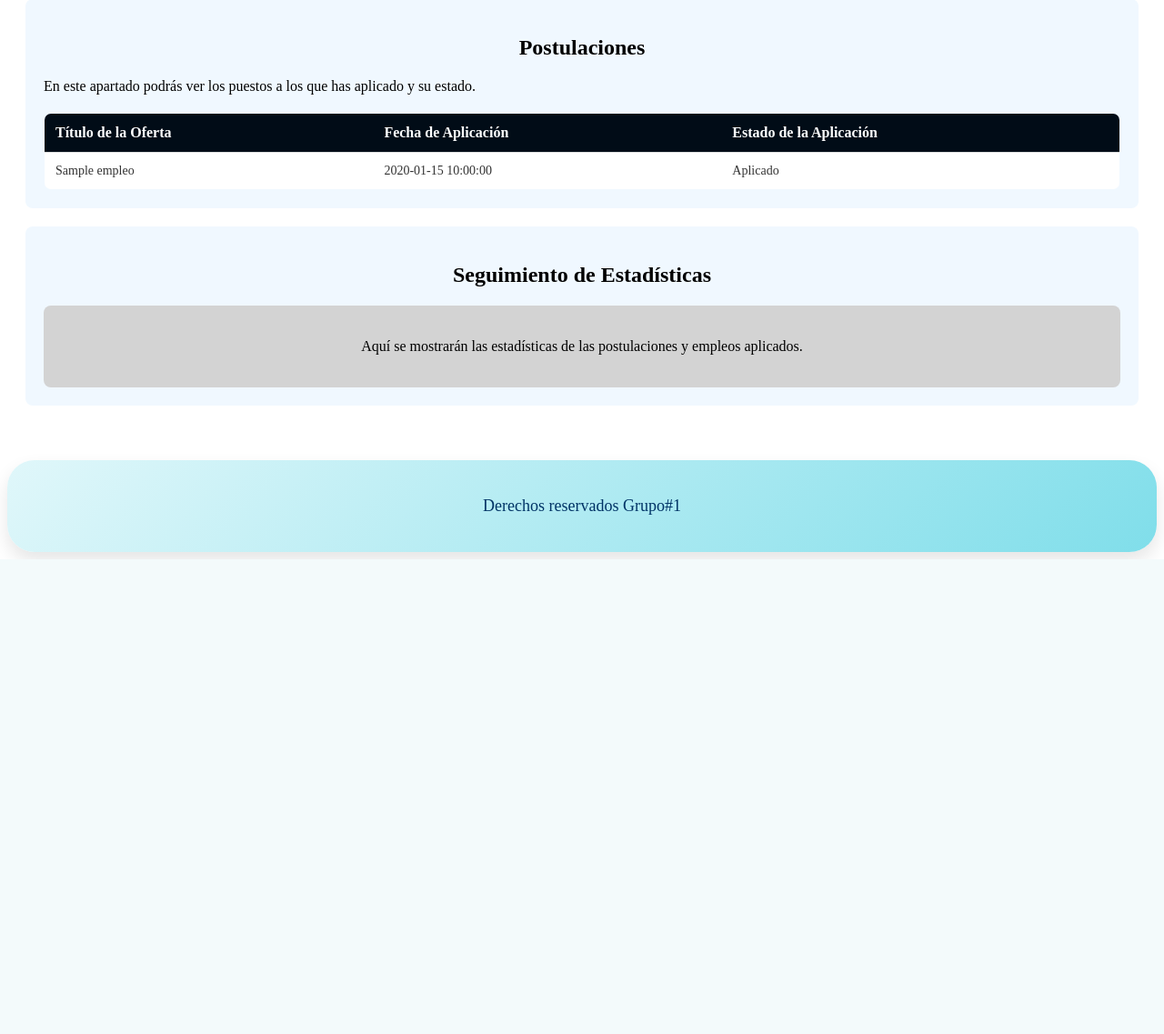
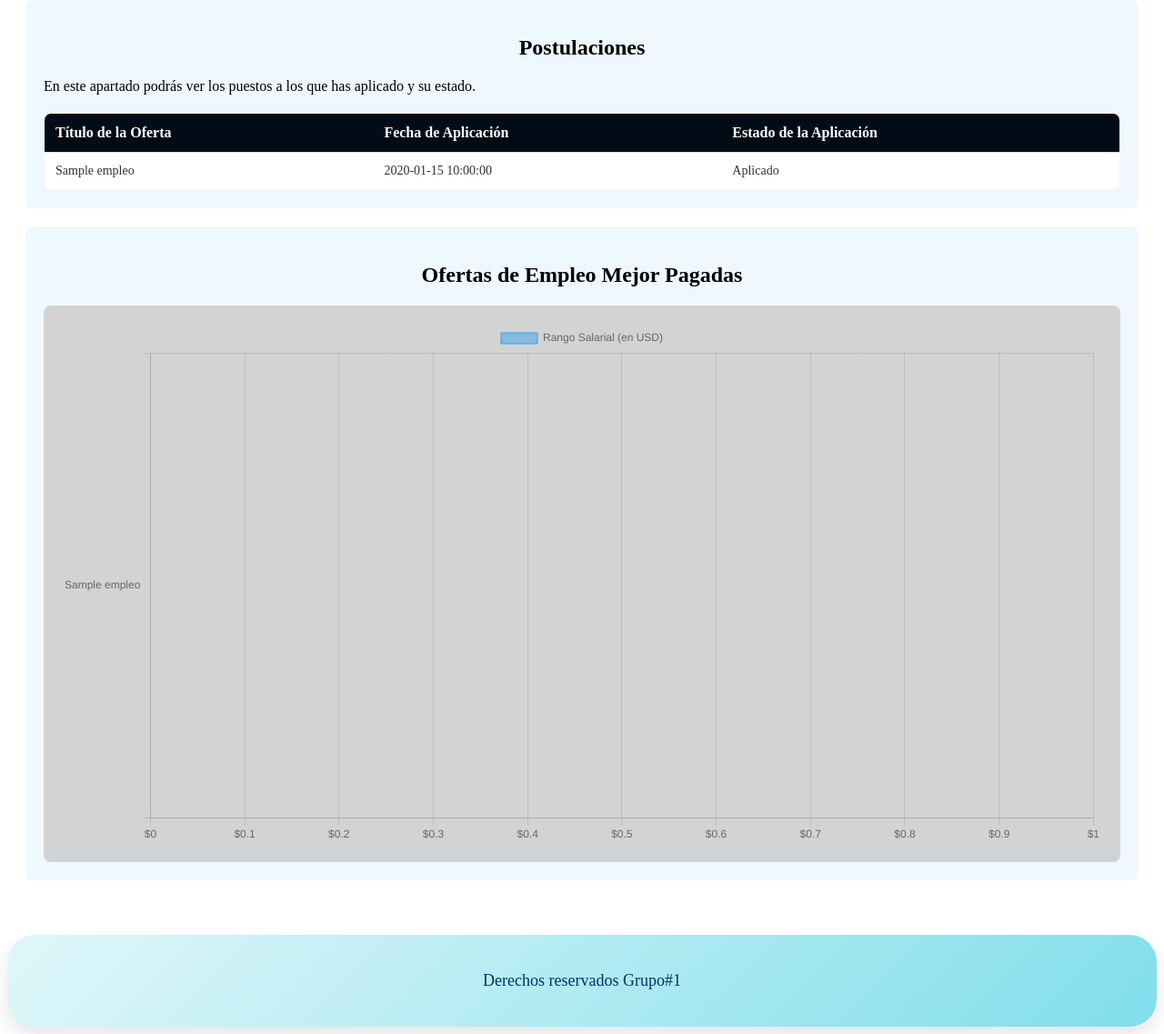
Before and after one commit to GabArroM/Ambiente-Web-C-S-G1-Empleos.jrs.com, a PHP site: page /ModSolicitantes.php in a window 1280 px wide. Shown: the part 1048-2185 px from the top of the page at 91% size. Before the commit the page ends 1661 px from the top, so only its background shows below. Run offline with PHP 8.4, Linux system fonts and the light colour scheme; the visitor is signed in with stand-in values (Sample User, id 1); tables that the repository leaves empty hold one stand-in row (values such as "Sample post").

Commit message:
Grafico Ofertas
Grafico

```diff
--- a/ModSolicitantes.php
+++ b/ModSolicitantes.php
@@ -201,15 +201,76 @@
     ?>
 </section>
 
+<section class="estadisticas">
+    <h2>Ofertas de Empleo Mejor Pagadas</h2>
+    <div class="boxEstadisticas">
+        <canvas id="graficoOfertas"></canvas>
 
+        <script src="https://cdn.jsdelivr.net/npm/chart.js"></script>
+        <script>
+            <?php
+            // Consulta para obtener las ofertas mejor pagadas
+            $sql_ofertas = "SELECT Titulo, RangoSalarial FROM ofertas_empleo ORDER BY RangoSalarial DESC LIMIT 10";
+            $result_ofertas = $conn->query($sql_ofertas);
 
+            $titulos = [];
+            $rangos_salariales = [];
 
-        <section class="estadisticas">
-            <h2>Seguimiento de Estadísticas</h2>
-            <div class="boxEstadisticas">
-                <p>Aquí se mostrarán las estadísticas de las postulaciones y empleos aplicados.</p>
-            </div>
-        </section>
+            if ($result_ofertas->num_rows > 0) {
+                while ($row = $result_ofertas->fetch_assoc()) {
+                    $titulos[] = $row['Titulo'];
+                    $rangos_salariales[] = $row['RangoSalarial'];
+                }
+            }
+            ?>
+
+            const ctxOfertas = document.getElementById('graficoOfertas').getContext('2d');
+            const dataOfertas = {
+                labels: <?php echo json_encode($titulos); ?>,
+                datasets: [{
+                    label: 'Rango Salarial (en USD)',
+                    data: <?php echo json_encode($rangos_salariales); ?>,
+                    backgroundColor: 'rgba(54, 162, 235, 0.5)',
+                    borderColor: 'rgba(54, 162, 235, 1)',
+                    borderWidth: 1
+                }]
+            };
+
+            const configOfertas = {
+                type: 'bar',
+                data: dataOfertas,
+                options: {
+                    indexAxis: 'y', // Barras horizontales
+                    responsive: true,
+                    plugins: {
+                        legend: {
+                            position: 'top',
+                        },
+                        tooltip: {
+                            callbacks: {
+                                label: function(tooltipItem) {
+                                    return '$' + tooltipItem.raw.toLocaleString();
+                                }
+                            }
+                        }
+                    },
+                    scales: {
+                        x: {
+                            beginAtZero: true,
+                            ticks: {
+                                callback: function(value) {
+                                    return '$' + value;
+                                }
+                            }
+                        }
+                    }
+                }
+            };
+
+            new Chart(ctxOfertas, configOfertas);
+        </script>
+    </div>
+</section>
     </main>
     <footer>
         Derechos reservados Grupo#1
```
